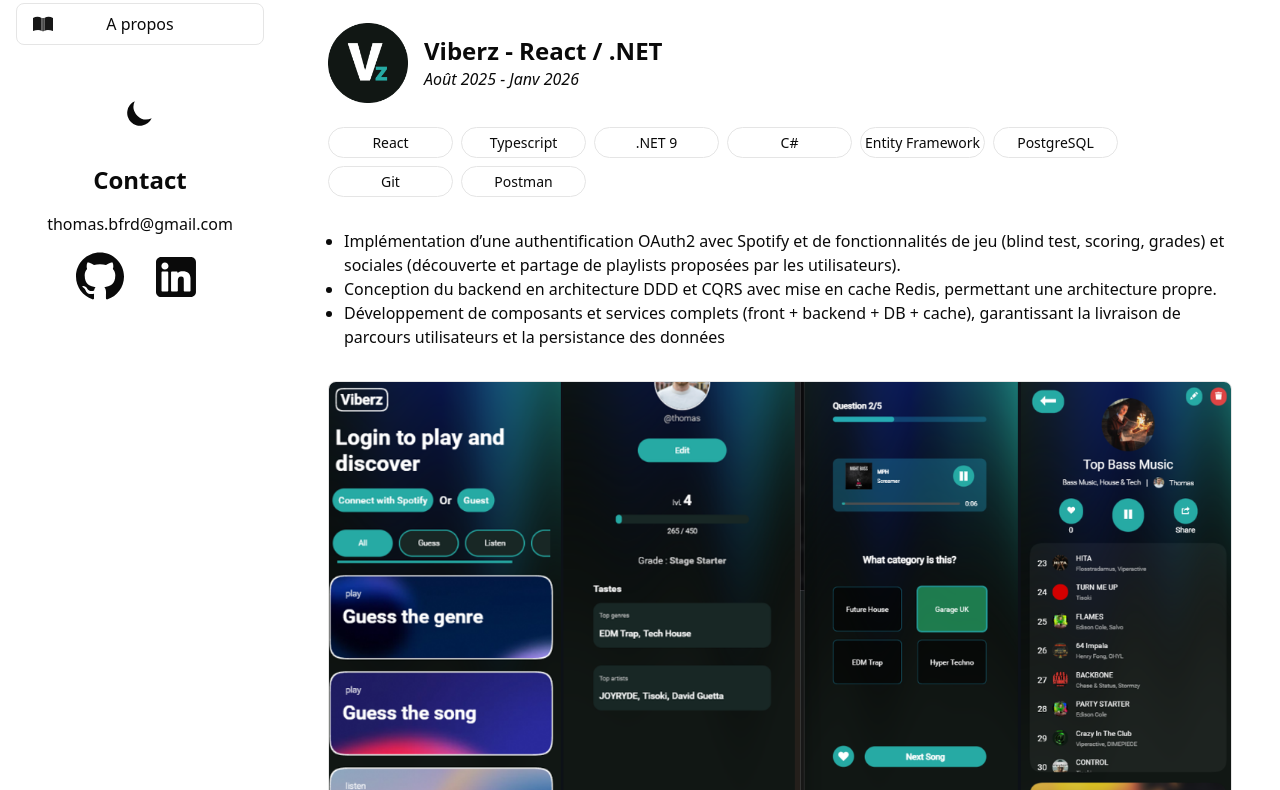
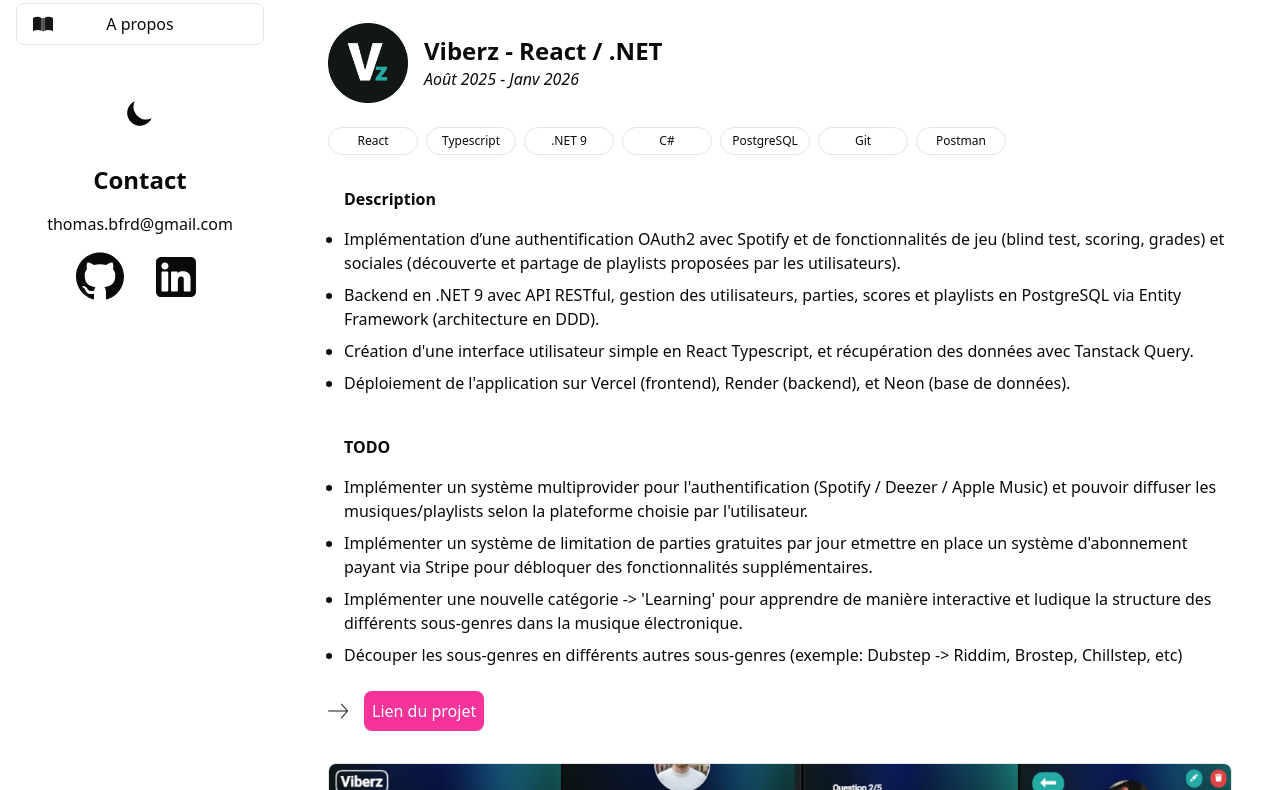
Before and after one commit to ThomasBfrd/portfolio, a Vue app: page / in a window 1280 px wide. Shown: the part 410-1200 px from the top of the page. Built offline with nearby package versions, Linux system fonts and the light colour scheme.

Commit message:
feat: ajout de détails dans les différents projets

```diff
--- a/src/shared/components/activity.vue
+++ b/src/shared/components/activity.vue
@@ -1,6 +1,7 @@
 <script setup lang="ts">
 import { ref } from "vue";
 import type { Activity } from "../interfaces/activity.interface";
+import ArrowRight from "../../assets/svg/arrow-right.svg?component";
 
 defineProps({
     activities: Array as () => Activity[]
@@ -40,16 +41,33 @@
 
                 <div class="flex flex-wrap gap-2 mt-2">
                     <span v-for="techno in experience.tools" :key="techno"
-                       class="w-[125px] text-center text-[14px] border border-border rounded-full bg-background cursor-pointer hover:bg-border hover:text-foreground transition-colors duration-200 p-1">
+                        class="w-[90px] text-center text-[12px] border border-border rounded-full bg-background cursor-pointer hover:bg-border hover:text-foreground transition-colors duration-200 p-1">
                         {{ techno }}
                     </span>
                 </div>
 
                 <ul class="mt-4 ml-4 list-disc list-outside">
-                    <li v-for="task in experience.description" :key="task" class="text-wrap">
+                    <p class="font-bold pb-4">Description</p>
+                    <li v-for="task in experience.description" :key="task" class="text-wrap pb-2">
                         {{ task }}
                     </li>
                 </ul>
+
+                <ul class="mt-4 ml-4 list-disc list-outside" v-if="experience.toDo.length">
+                    <p class="font-bold pb-4">TODO</p>
+                    <li v-for="task in experience.toDo" :key="task" class="text-wrap pb-2">
+                        {{ task }}
+                    </li>
+                </ul>
+
+                <div class="flex justify-start items-center">
+                    <ArrowRight class="h-5 w-5 inline-block mr-4 fill-primary" />
+                    <a v-if="experience.website" :href="experience.website" target="_blank"
+                        class="text-white hover:underline inline-block bg-pink-500 p-2 rounded-md transition-colors duration-200">
+                        Lien du projet
+                    </a>
+                </div>
+
                 <div class="mt-4 rounded-md overflow-hidden border border-border" v-if="experience.screen">
                     <img :src="experience.screen" class="cursor-pointer"
                         @click="() => { toggleImg(); displayImg.currentImg = experience.screen; }" />
--- a/src/shared/const/experiences.ts
+++ b/src/shared/const/experiences.ts
@@ -6,6 +6,7 @@
         image: "/cegid-logo.png",
         screen: "/hubbix-screen.png",
         company: "EBP, A Cegid Company",
+        website: "https://www.ebp.com/ebp-hubbix-logiciel-facturation-compta",
         period: "Oct 2023 - Oct 2025",
         tools: [
             "Angular",
@@ -13,15 +14,16 @@
             "Jasmine",
             ".NET 8",
             "C#",
-            "Entity Framework",
             "Azure DevOps",
             "Git",
         ],
         description: [
+            "Développement en Angular pour l'espace client, la boutique et la console commerciale Hubbix",
             "Migration et refonte de l'espace connecté Hubbix et la console commerciale en Angular (migration 15→17) en créant des composants réutilisables et services, contribuant à la maintenabilité et à l'uniformité de l'interface.",
             "Développement et intégration d’API REST .NET (endpoints, DTO, contrôleurs) pour les fonctionnalités abonnements et gestion utilisateurs.",
-            "Diagnostics et correction d’anomalies en SQL (MariaDB) et investigations sur la cohérence des données pour limiter les incidents applicatifs.",
-            "Mise en place des tests unitaires (Jasmine), documentation technique pour les livrables et application du Gitflow avec Azure DevOps dans un cadre agile."
-        ]
+            "Diagnostics et résolution de tickets client en SQL (MariaDB) et C# pour assurer la stabilité et la performance de l'application.",
+            "Mise en place de tests unitaires (Jasmine), rédaction de documentation technique pour les livrables. Mise en pratique du GitFlow. Déploiements sur Azure DevOps en environnement de recette et production.",
+        ],
+        toDo: []
     },
 ]
--- a/src/shared/const/works.ts
+++ b/src/shared/const/works.ts
@@ -6,6 +6,7 @@
         image: "/portfolio-logo.jpg",
         screen: "",
         company: "Portfolio",
+        website: "https://www.thomasbfrd.vercel.com",
         period: "Janv 2026 - Janv 2026",
         tools: [
             "Vue 3",
@@ -17,28 +18,36 @@
             "Utilisation de Vue 3 avec TypeScript",
             "Utilisation de TailwindCSS pour le design et la mise en page.",
             "Création de composants réutilisables pour les activités et le menu de navigation."
-        ]
+        ],
+        toDo: []
     },
     {
         title: "Viberz - React / .NET",
         image: "/viberz-logo.png",
         screen: "/viberz-screen.png",
         company: "Viberz",
+        website: "https://www.viberz.app",
         period: "Août 2025 - Janv 2026",
         tools: [
             "React",
             "Typescript",
             ".NET 9",
             "C#",
-            "Entity Framework",
             "PostgreSQL",
             "Git",
             "Postman"
         ],
         description: [
             "Implémentation d’une authentification OAuth2 avec Spotify et de fonctionnalités de jeu (blind test, scoring, grades) et sociales (découverte et partage de playlists proposées par les utilisateurs).",
-            "Conception du backend en architecture DDD et CQRS avec mise en cache Redis, permettant une architecture propre.",
-            "Développement de composants et services complets (front + backend + DB + cache), garantissant la livraison de parcours utilisateurs et la persistance des données"
+            "Backend en .NET 9 avec API RESTful, gestion des utilisateurs, parties, scores et playlists en PostgreSQL via Entity Framework (architecture en DDD).",
+            "Création d'une interface utilisateur simple en React Typescript, et récupération des données avec Tanstack Query.",
+            "Déploiement de l'application sur Vercel (frontend), Render (backend), et Neon (base de données)."
+        ],
+        toDo: [
+            "Implémenter un système multiprovider pour l'authentification (Spotify / Deezer / Apple Music) et pouvoir diffuser les musiques/playlists selon la plateforme choisie par l'utilisateur.",
+            "Implémenter un système de limitation de parties gratuites par jour etmettre en place un système d'abonnement payant via Stripe pour débloquer des fonctionnalités supplémentaires.",
+            "Implémenter une nouvelle catégorie -> 'Learning' pour apprendre de manière interactive et ludique la structure des différents sous-genres dans la musique électronique.",
+            "Découper les sous-genres en différents autres sous-genres (exemple: Dubstep -> Riddim, Brostep, Chillstep, etc)"
         ]
     }
 ]
--- a/src/shared/interfaces/activity.interface.ts
+++ b/src/shared/interfaces/activity.interface.ts
@@ -3,7 +3,9 @@
     image: string;
     screen: string;
     company: string;
+    website: string;
     period: string;
     tools: string[];
     description: string[];
+    toDo: string[];
 }
--- a/src/views/Contact.vue
+++ b/src/views/Contact.vue
@@ -12,16 +12,8 @@
                     production, aussi bien sur le développement de fonctionnalités que sur l’investigation et la
                     résolution d’incidents via le système de tickets.</p>
 
-                <p>Lors de cette expérience, j’ai été amené à analyser et corriger des anomalies, intervenir sur des
-                    microservices en .NET et des bases de données SQL, et déployer des hotfix ainsi que des scripts SQL
-                    en production afin de résoudre des problématiques applicatives. J’ai également mis en place une
-                    documentation technique structurée contenant des snippets SQL, afin de faciliter et fiabiliser la
-                    création de scripts récurrents. J’accorde par ailleurs une importance particulière à la
-                    compréhension métier ainsi qu'à la communication au sein de l’équipe.</p>
-
                 <p>En parallèle, je développe un projet personnel fullstack en production (React / .NET), me permettant
-                    de consolider mes compétences backend, notamment en conception orientée DDD, et de maintenir une
-                    pratique régulière du développement applicatif.</p>
+                    de consolider mes compétences backend, notamment sur l'architecture en DDD.</p>
                 <p>En dehors du développement, je suis passionné par la musique électronique et le sound-design, et je compose de la musique à mes heures perdues.</p>
             </div>
         </section>
--- a/src/views/Home.vue
+++ b/src/views/Home.vue
@@ -22,7 +22,7 @@
         <li v-for="skill in PROFILE.skills" :key="skill.name"
           class="text-center p-3 border border-border rounded-full cursor-pointer transition-all duration-300 ease-out relative overflow-hidden hover:font-semibold hover:scale-105 group"
           :class="skill.background">
-          <span class="group-hover:brightness-150">{{ skill.name }}</span>
+          <span class="group-hover:text-primary group-hover:brightness-150 hover:text-white">{{ skill.name }}</span>
         </li>
       </ul>
     </section>
```
Lines whose indentation alone changed are shown as unchanged.
